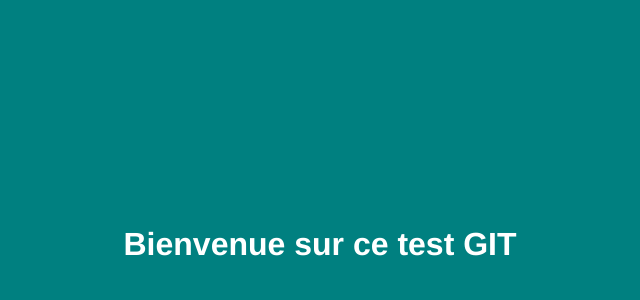
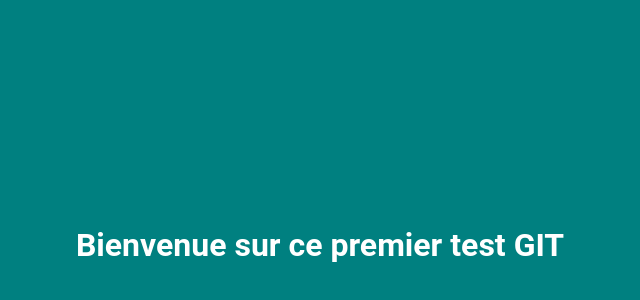
Before and after one commit to AlexandreStamboli/Git-Test, a plain HTML site: page index.html in a window 1280 px wide. Shown: the part 414-714 px from the top of the page, without its empty margins (320-960 px from the left). Drawn offline with Linux system fonts and the light colour scheme.

Commit message:
"Seconde version, correction du titre et modification de la typo"

```diff
--- a/design/default.css
+++ b/design/default.css
@@ -1,5 +1,5 @@
 * {
-	font-family: "Helvetica Neue", Arial, sans-serif;
+	font-family: "Roboto", Arial, sans-serif;
 	font-weight: bold;
 	margin: 0;
 	padding: 0;
--- a/index.html
+++ b/index.html
@@ -8,7 +8,7 @@
 
 	<body>
 		<header>
-			<h1>Bienvenue sur ce test GIT</h1>
+			<h1>Bienvenue sur ce premier test GIT</h1>
 		</header>
 
 	</body>
```
